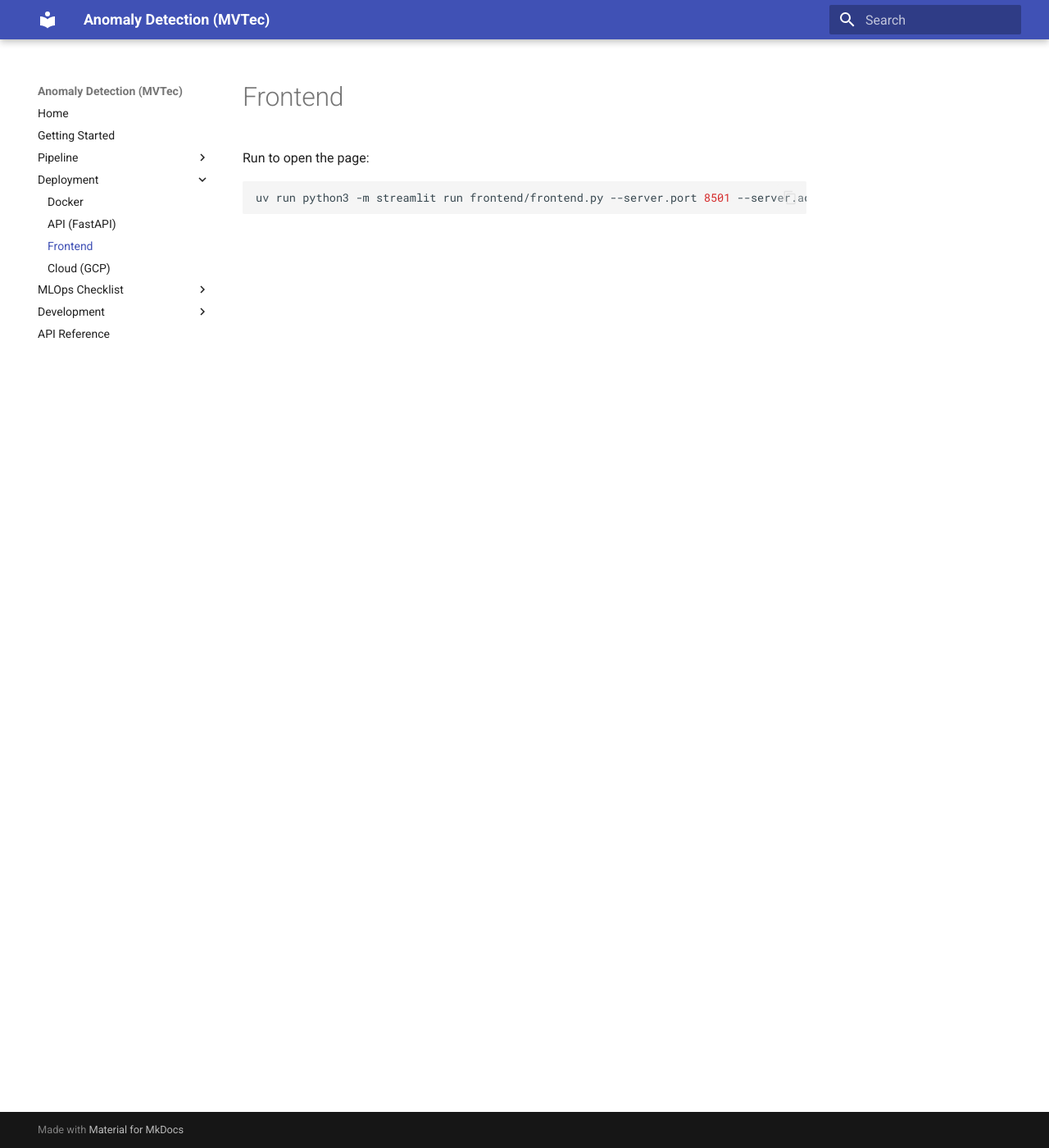
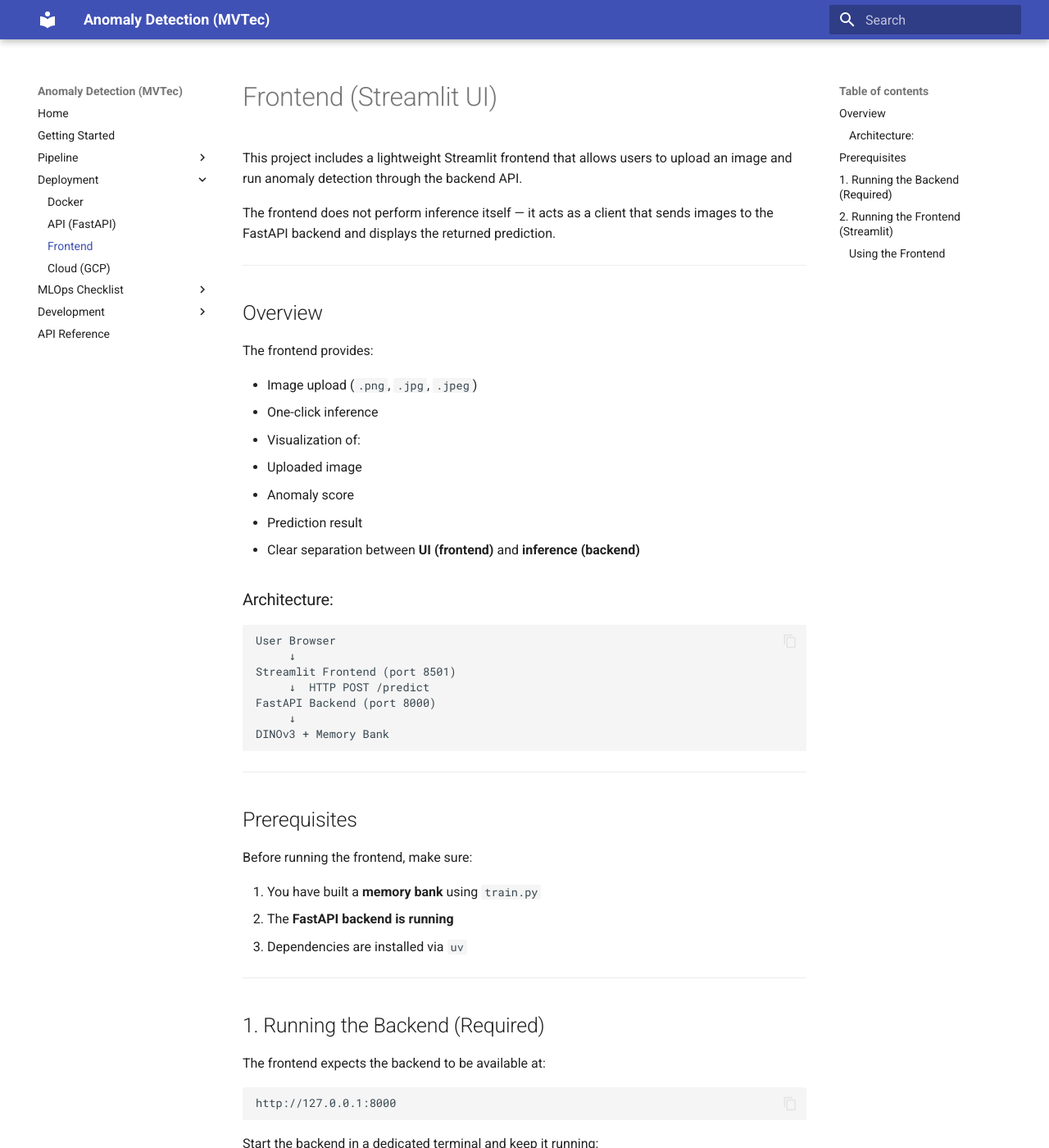
Before and after one commit to Kxlar/MLOPs_Project, an MkDocs documentation site: the page built from docs/source/deployment/frontend.md, in a window 1280 px wide and 1400 px high. Shown: the whole window at 82% size. Built offline with MkDocs 1.6.1 and Material for MkDocs 9.7.7, drawn with Linux system fonts in a browser that asks for light colours; some of the changed text lies outside the part shown.

Commit message:
Update deployment documentation (cloud + frontend)

````diff
--- a/docs/source/deployment/frontend.md
+++ b/docs/source/deployment/frontend.md
@@ -1,6 +1,109 @@
 
-Run to open the page:
+
+
+
+
+# Frontend (Streamlit UI)
+
+This project includes a lightweight Streamlit frontend that allows users to
+upload an image and run anomaly detection through the backend API.
+
+The frontend does not perform inference itself — it acts as a client that
+sends images to the FastAPI backend and displays the returned prediction.
+
+---
+
+## Overview
+
+The frontend provides:
+
+- Image upload (`.png`, `.jpg`, `.jpeg`)
+- One-click inference
+- Visualization of:
+  - Uploaded image
+  - Anomaly score
+  - Prediction result
+- Clear separation between **UI (frontend)** and **inference (backend)**
+
+### Architecture:
+
+```text
+User Browser
+     ↓
+Streamlit Frontend (port 8501)
+     ↓  HTTP POST /predict
+FastAPI Backend (port 8000)
+     ↓
+DINOv3 + Memory Bank
+
+```
+
+---
+
+## Prerequisites
+
+Before running the frontend, make sure:
+
+1. You have built a **memory bank** using `train.py`
+2. The **FastAPI backend is running**
+3. Dependencies are installed via `uv`
+
+---
+
+## 1. Running the Backend (Required)
+
+The frontend expects the backend to be available at:
+```bash
+http://127.0.0.1:8000
+```
+
+Start the backend in a dedicated terminal and keep it running:
 
 ```bash
-uv run python3 -m streamlit run frontend/frontend.py --server.port 8501 --server.address 0.0.0.0
+cd ~/projects/MLOPs_Project
+uv run uvicorn src.anomaly_detection.api:app --host 0.0.0.0 --port 8000
 ```
+
+## 2. Running the Frontend (Streamlit)
+
+Open a second terminal and run:
+
+```bash
+cd ~/projects/MLOPs_Project
+uv run streamlit run frontend/frontend.py \
+  --server.port 8501 \
+  --server.address 0.0.0.0
+```
+
+You should see:
+
+You can now view your Streamlit app in your browser.
+URL: http://0.0.0.0:8501
+
+
+Open in your browser:
+```bash
+http://localhost:8501
+```
+
+---
+
+### Using the Frontend
+
+1. Open the Streamlit page
+
+2. Upload an image from the MVTec dataset (or a compatible image)
+
+3. Click Run prediction
+
+The frontend will:
+
+* Send the image to /predict
+
+* Wait for the backend response
+
+* Display prediction results
+
+If the backend is not running, you will see a connection error.
+
+---
````
Also changed, not shown: docs/source/deployment/cloud.md (+10 -0 lines).
